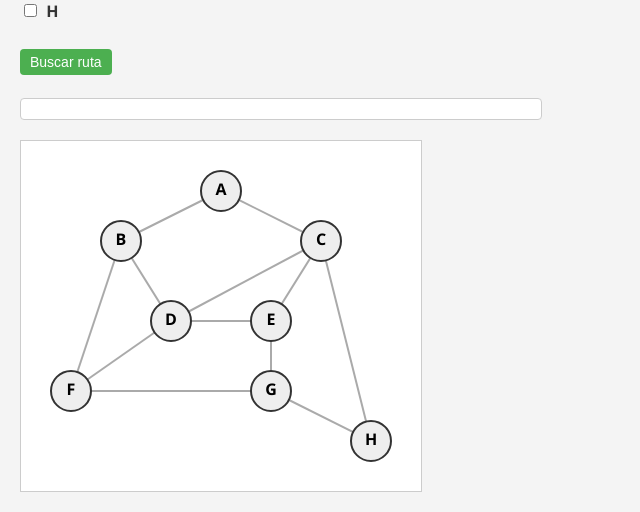
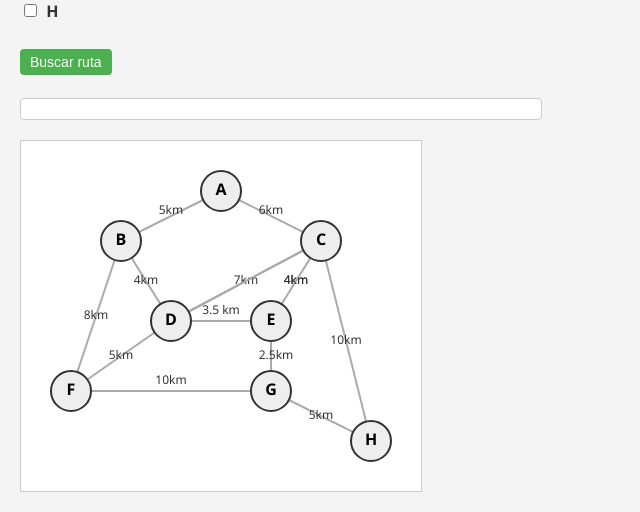
Before and after one commit to Seband54/Algoritmo_Genetico, a Flask app: page / in a window 1280 px wide. Shown: the part 334-846 px from the top of the page, without its empty margins (0-640 px from the left). Run offline with Flask 3, Linux system fonts and the light colour scheme.

Commit message:
Update index.html

```diff
--- a/templates/index.html
+++ b/templates/index.html
@@ -97,6 +97,12 @@
     cursor: not-allowed;
     }
 
+    .distance-label {
+        font-size: 12px;
+        font-weight: normal;
+        fill: #333;
+    }
+
   </style>
 </head>
 <body>
@@ -126,18 +132,33 @@
 
   <svg width="400" height="350" id="mapa">
     <!-- Líneas de conexión (fijas) -->
+
     <line x1="200" y1="50" x2="100" y2="100" class="connection-line"/>
+    <text x="150" y="70" class="distance-label">5km</text>
     <line x1="200" y1="50" x2="300" y2="100" class="connection-line"/>
+    <text x="250" y="70" class="distance-label">6km</text>
     <line x1="100" y1="100" x2="150" y2="180" class="connection-line"/>
+    <text x="125" y="140" class="distance-label">4km</text>
     <line x1="300" y1="100" x2="150" y2="180" class="connection-line"/>
+    <text x="225" y="140" class="distance-label">7km</text>
+    <line x1="300" y1="100" x2="150" y2="180" class="connection-line"/>
+    <text x="275" y="140" class="distance-label">4km</text>
     <line x1="300" y1="100" x2="250" y2="180" class="connection-line"/>
+    <text x="275" y="140" class="distance-label">4km</text>
     <line x1="150" y1="180" x2="250" y2="180" class="connection-line"/>
+    <text x="200" y="170" class="distance-label">3.5 km</text>
     <line x1="100" y1="100" x2="50" y2="250" class="connection-line"/>
+    <text x="75" y="175" class="distance-label">8km</text>
     <line x1="50" y1="250" x2="250" y2="250" class="connection-line"/>
+    <text x="150" y="240" class="distance-label">10km</text>
     <line x1="250" y1="180" x2="250" y2="250" class="connection-line"/>
+    <text x="255" y="215" class="distance-label">2.5km</text>
     <line x1="250" y1="250" x2="350" y2="300" class="connection-line"/>
+    <text x="300" y="275" class="distance-label">5km</text>
     <line x1="150" y1="180" x2="50" y2="250" class="connection-line"/>
+    <text x="100" y="215" class="distance-label">5km</text>
     <line x1="300" y1="100" x2="350" y2="300" class="connection-line"/>
+    <text x="325" y="200" class="distance-label">10km</text>
 
     <!-- Nodos -->
     <circle id="A" cx="200" cy="50" r="20" />
```
